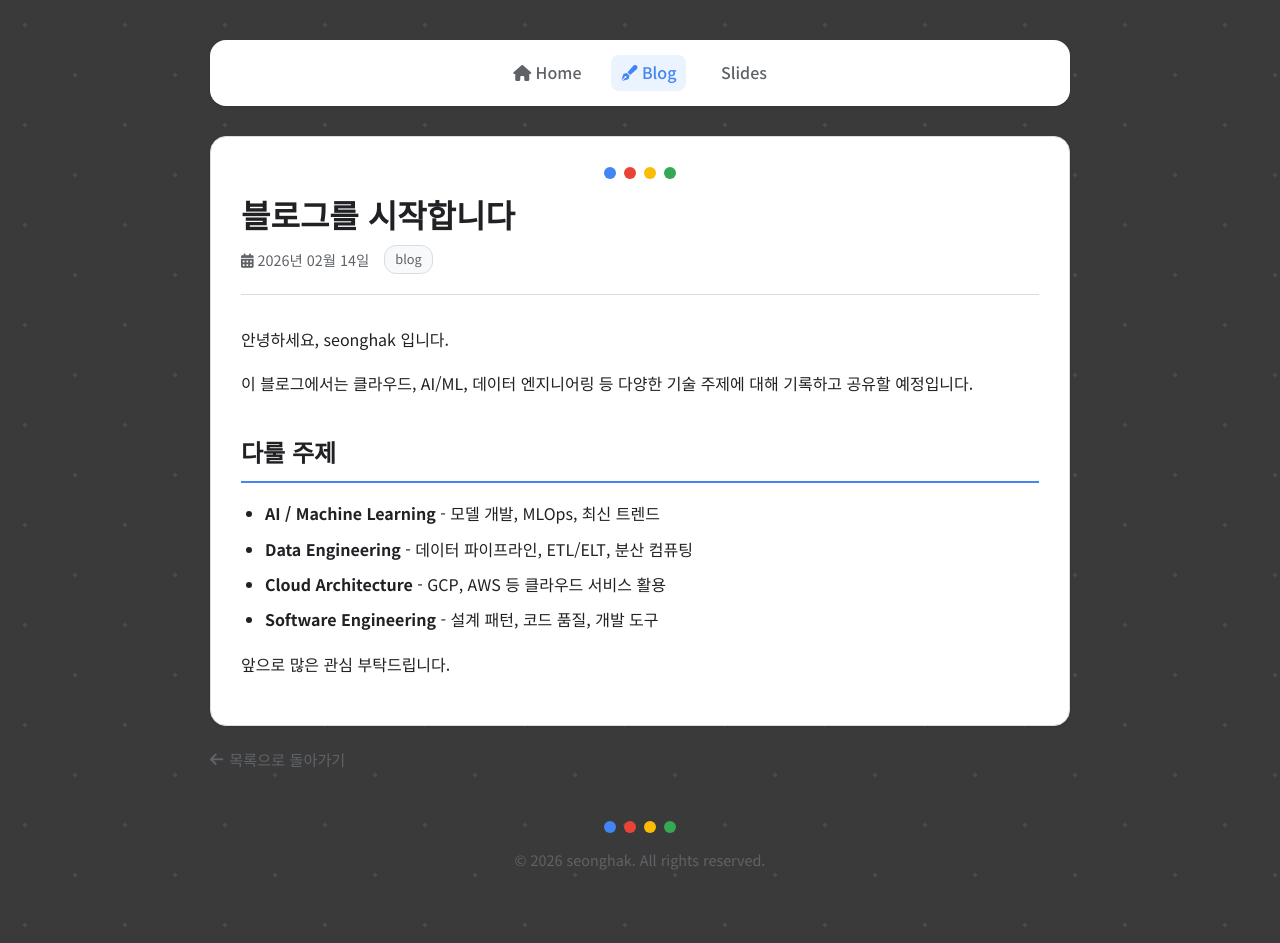
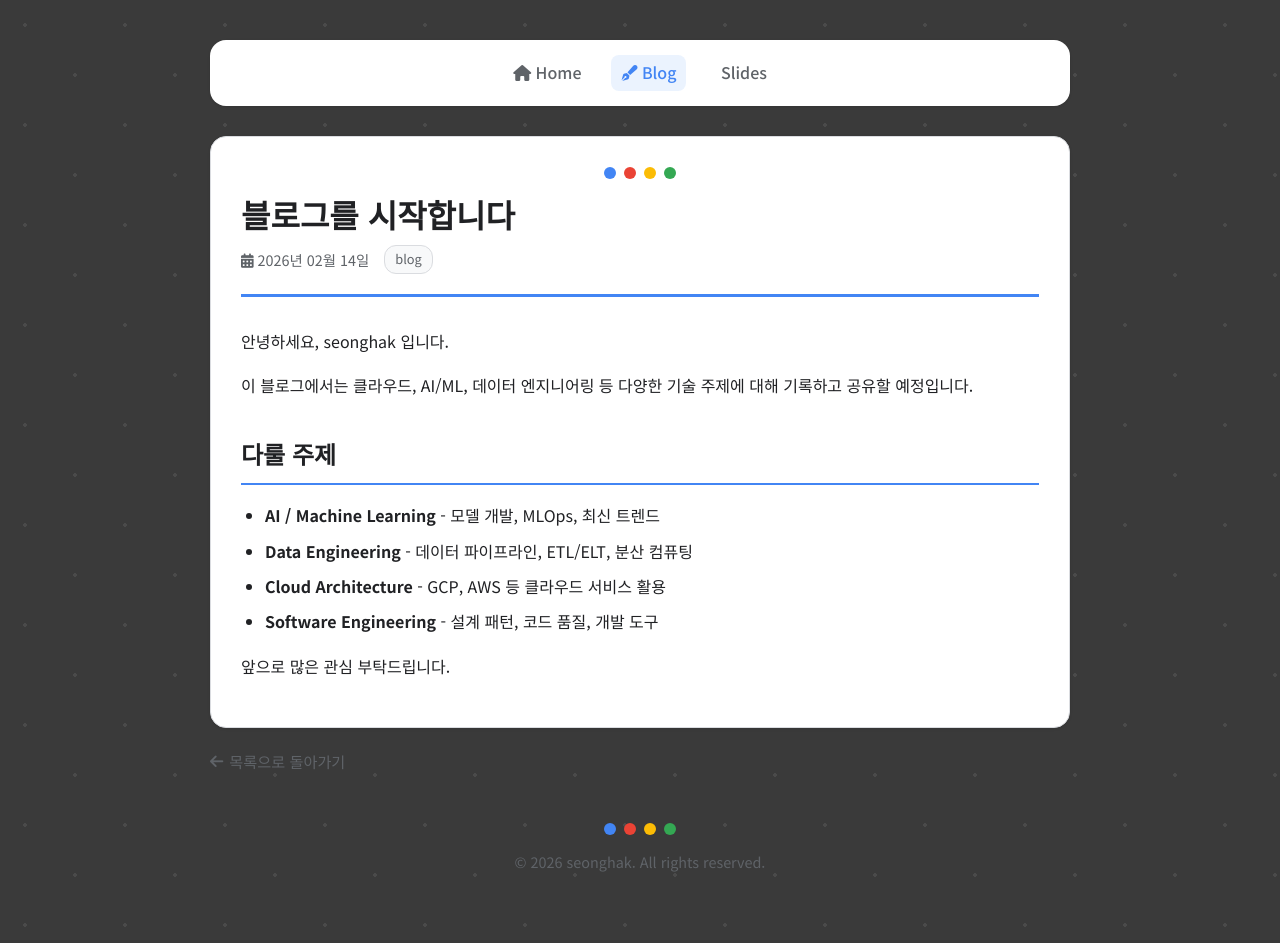
Before and after one commit to mz-seonghak/mz-seonghak.github.io, a Jekyll site: the page built from _posts/2026-02-13-welcome.md, in a window 1280 px wide. Built offline with Jekyll 4.4.1, drawn with Linux system fonts in a browser that asks for light colours; some web fonts are replaced.

Commit message:
style: 블로그 포스트 헤더와 본문 사이 구분선 강조
border-bottom을 1px #dadce0에서 3px Google Blue로 변경하여 구분감 향상

```diff
--- a/assets/css/main.css
+++ b/assets/css/main.css
@@ -338,7 +338,7 @@ footer {
 .post-header {
     margin-bottom: 30px;
     padding-bottom: 20px;
-    border-bottom: 1px solid var(--border-color);
+    border-bottom: 3px solid var(--google-blue);
 }
 
 .post-title {
```
